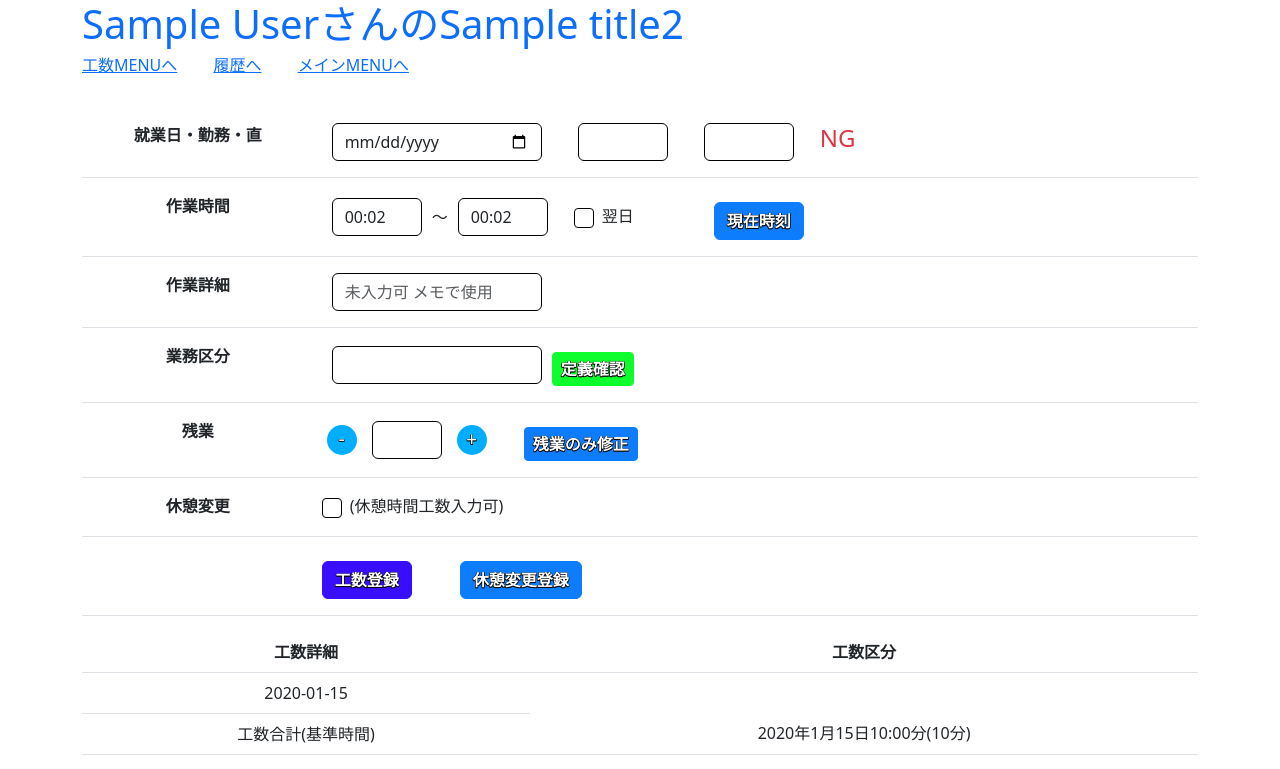
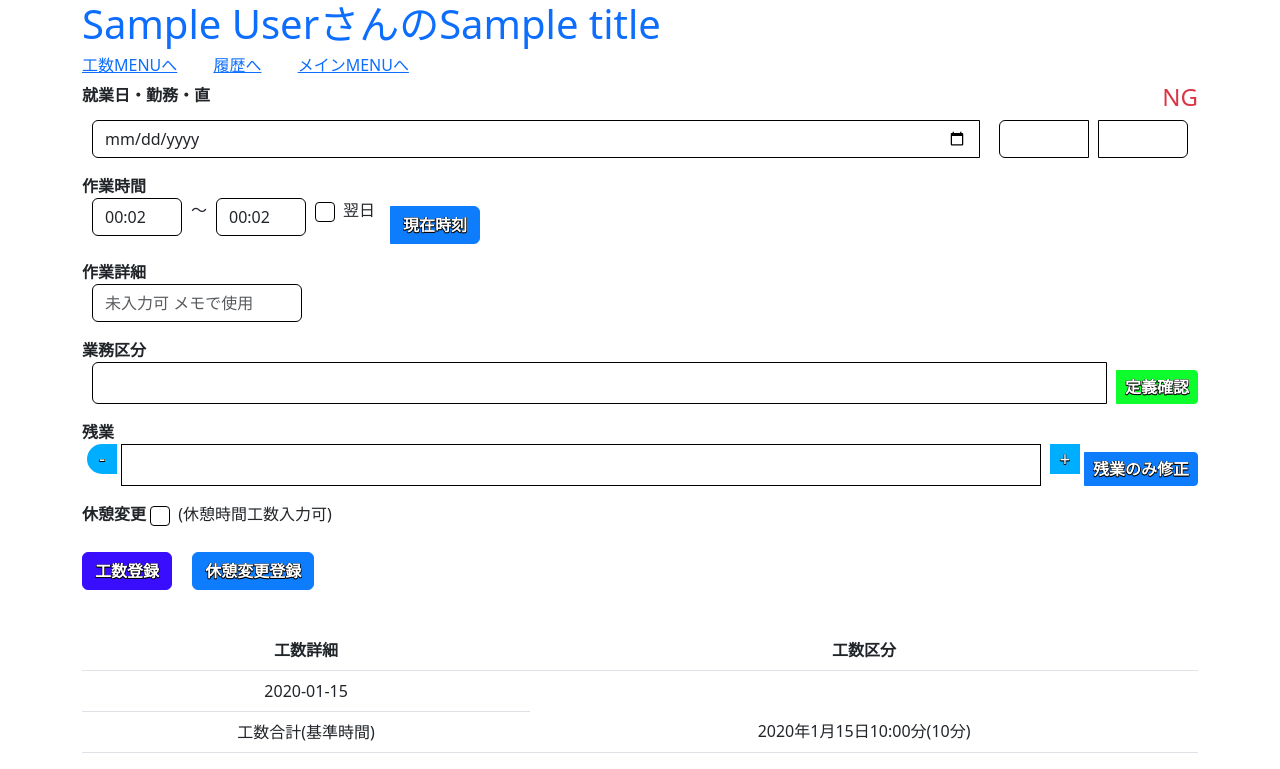
Before and after one commit to nomura-shokki/hozen-kosu-React, a Django app: template kosu/templates/kosu/input.html in a window 1280 px wide. Shown: the top 769 px of the page. Run offline with Django 5.2, Linux system fonts and the light colour scheme; tables that the repository leaves empty hold one stand-in row (Sample ...); the template is opened without the code that fills it: values named after a table or form of the project are taken from there, most other values are stand-ins (such as "Sample title", 1, 10 or a date in 2020); lists and menus that the app fills with data are empty; some libraries are stand-ins or nearby versions.

Commit message:
時計修正35

```diff
--- a/kosu/templates/kosu/input.html
+++ b/kosu/templates/kosu/input.html
@@ -13,7 +13,7 @@
   <link rel="stylesheet" type="text/css" href="{% static 'kosu/css/custom.css' %}">
 </head>
 <body class="container">
-  <h1 class="display-6 text-primary">{{member_obj.name}}さんの{{title}}2</h1>
+  <h1 class="display-6 text-primary">{{member_obj.name}}さんの{{title}}</h1>
   <div class="number-input-group">
     <p class="h6 no-wrap">
       <a href="{% url 'kosu_main' %}">工数MENUへ</a>
@@ -33,111 +33,71 @@
         </p>
       </div>
     {% endfor %}
-    <table class="table table-custom no-wrap">
-      <tr>
-        <th class="d-none d-md-table-cell" style="text-align:center;">
-          就業日・勤務・直
-        </th>
-        <th style="text-align:center;" class="d-table-cell d-md-none">
-          就業日
-        </th>
-        <td>
-          <div class="number-input-group">
-            <input type="date" class="form-control custom-border" style="width: 210px;" name="work_day" id="work_day" value={{new_day}}>
-            <div class="d-none d-md-table-cell"><div class="number-input-group">{{form.work}}　{{form.tyoku}}　</div></div>
+    <div class="mb-3">
+      <div class="d-flex justify-content-between">
+        <b>就業日・勤務・直</b>
         {% if OK_NG == True %}
           <b class="text-primary h4">OK</b>
         {% else %}
           <b class="text-danger h4">NG</b>
         {% endif %}
       </div>
-        </td>
-      </tr>
-      <tr>
-        <th class="d-table-cell d-md-none" style="text-align:center;">
-          勤務
-        </th>
-        <td class="d-table-cell d-md-none">
-          {{form.work2}}
-        </td>
-      </tr>
-      <tr>
-        <th class="d-table-cell d-md-none" style="text-align:center;">
-          勤務直
-        </th>
-        <td class="d-table-cell d-md-none">
-          {{form.tyoku2}}
-        </td>
-      </tr>
-      <tr>
-        <th style="text-align:center;">
-          作業時間<br>
-          <input type="submit" value="現在時刻"  name="now_time" class="btn btn-blue7 mt-2 d-table-cell d-md-none">
-        </th>
-        <td>
-          <div class="number-input-group">
+      <div class="input-group">
+        <input type="date" class="form-control custom-border" style="width: 210px;" name="work_day" id="work_day" value={{new_day}}>
+        <div class="d-none d-md-inline">
+          <div class="input-group">{{form.work}} {{form.tyoku}}</div>
+        </div>
+      </div>
+    </div>
+    <div class="mb-3 d-md-none">
+      <b>勤務</b>{{form.work2}}
+    </div>
+    <div class="mb-3 d-md-none">
+      <b>勤務直</b>{{form.tyoku2}}
+    </div>
+    <div class="mb-3">
+      <div>
+        <b>作業時間</b>
+        <button type="submit" name="now_time" class="btn btn-blue7 mt-2 d-md-none">現在時刻</button>
+      </div>
+      <div class="input-group">
         <input class="your-time-field form-control custom-border" style="width : 90px;" type="text" id="start_time" name="start_time" data-precision="5" value={{default_start_time}}>
-            ～
+        <span>～</span>
         <input class="your-time-field form-control custom-border" style="width : 90px;" type="text" id="end_time" name="end_time" data-precision="5" value={{default_end_time}}>
-            <div class="form-check form-check-inline custom-checkbox">
-              {{form.tomorrow_check.label}}{{form.tomorrow_check}}
+        <div class="form-check form-check-inline custom-checkbox">{{form.tomorrow_check.label}}{{form.tomorrow_check}}</div>
+        <button type="submit" name="now_time" class="btn btn-blue7 mt-2 d-none d-md-inline">現在時刻</button>
       </div>
-            <p class="d-none d-md-table-cell">　　　　</p>
-            <input type="submit" value="現在時刻"  name="now_time" class="btn btn-blue7 mt-2 d-none d-md-table-cell">
     </div>
-        </td>
-      </tr>
-      <tr>
-        <th style="text-align:center;">
-          作業詳細
-        </th>
-        <td>
-          {{form.work_detail}}
-        </td>
-      </tr>
-      <tr>
-        <th style="text-align:center;">
-          業務区分
-        </th>
-        <td>
-          <div class="number-input-group">
+    <div class="mb-3">
+      <b>作業詳細</b>{{form.work_detail}}
+    </div>
+    <div class="mb-3">
+      <b>業務区分</b>
+      <div class="input-group">
         {{form.kosu_def_list}}
-            <input type="submit" value="定義確認"  name="def_find" class="btn btn-green4 mt-2 btn-sm">
+        <button type="submit" name="def_find" class="btn btn-green4 mt-2 btn-sm">定義確認</button>
       </div>
-        </td>
-      </tr>
-      <tr>
-        <th style="text-align:center;">
-          残業
-        </th>
-        <td>
-          <div class="number-input-group">
+    </div>
+    <div class="mb-3">
+      <b>残業</b>
+      <div class="input-group">
         <button type="button" class="custom-button" onclick="decrement(this)">-</button>
         {{ form.over_work }}
         <button type="button" class="custom-button" onclick="increment(this)">+</button>
-            <input type="submit" value="残業のみ修正"  name="over_time_correction" class="btn btn-blue7 mt-2 btn-sm">
+        <button type="submit" name="over_time_correction" class="btn btn-blue7 mt-2 btn-sm">残業のみ修正</button>
       </div>
-        </td>
-      </tr>
-      <tr>
-        <th style="text-align:center;">
-          休憩変更
-        </th>
-        <td>
+    </div>
+    <div class="mb-3">
+      <b>休憩変更</b>
       <div class="form-check form-check-inline custom-checkbox">
-            {{form.break_change}}
-            (休憩時間工数入力可)
+        {{form.break_change}}(休憩時間工数入力可)
       </div>
-        </td>
-      </tr>
-      <tr><th><td>
-        <div class="number-input-group">
-          <input type="submit" value="工数登録"  name="Registration" class="btn btn-blue8 mt-2">
-          <input type="submit" value="休憩変更登録"  name="change_display" class="btn btn-blue7 mt-2">
     </div>
-      </td></th></tr>
+    <div class="mb-3">
+      <button type="submit" name="Registration" class="btn btn-blue8 mt-2">工数登録</button>
+      <button type="submit" name="change_display" class="btn btn-blue7 mt-2">休憩変更登録</button>
+    </div>
     <button id="update" name="update" class="btn btn-link"></button>
-    </table>
     {% if obj_link != '' %}
       <table class="table no-wrap">
         <tr>
@@ -193,32 +153,10 @@
       $('.your-time-field').clockTimePicker({
         alwaysSelectHoursFirst: true,
         precision: 5,
-        autosize: true,
         i18n: {
           cancelButton: 'キャンセル'
         },
         onAdjust: function(newVal, oldVal) {}
-      });
-
-      // 中央に表示するためのカスタマイズ
-      $('.your-time-field').on('focus', function() {
-        setTimeout(function() {
-          var clockPicker = $('.ctp-clockTimePicker .ctp-popup');
-
-          // 見切れ防止および中央配置のためのスタイル設定
-          clockPicker.css({
-            'left': '50%',
-            'top': '50%',
-            'transform': 'translate(-50%, -50%)',
-            'position': 'fixed', // スクロールの影響を受けないように固定位置に
-            'z-index': 9999 // 他の要素より前面に表示
-          });
-        }, 0); // 若干の遅延を追加してポップアップが完全に表示されるのを待つ
-      }).on('blur', function() {
-        setTimeout(function() {
-          var clockPicker = $('.ctp-clockTimePicker .ctp-popup');
-          clockPicker.hide();
-        }, 200);
       });
     });
   </script>
```
Also changed, not shown: kosu/static/kosu/js/jquery-clock-timepicker.js. Lines whose indentation alone changed are shown as unchanged.
